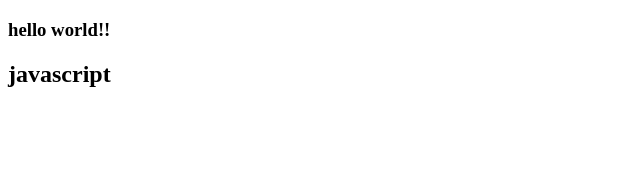
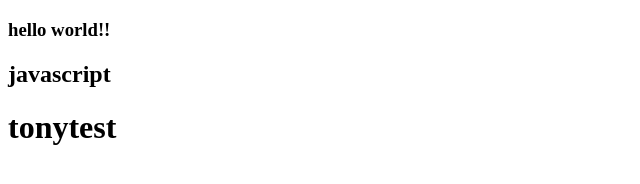
Before and after one commit to Magic556679/helloworld, a plain HTML site: page index.html in a window 1280 px wide. Shown: the whole page, without its empty margins (0-640 px from the left). Drawn offline with Linux system fonts and the light colour scheme.

```diff
--- a/index.html
+++ b/index.html
@@ -8,5 +8,6 @@
 <body>
     <h3>hello world!!</h3>
     <h2>javascript</h2>
+    <h1>tonytest</h1>
 </body>
 </html>
```
